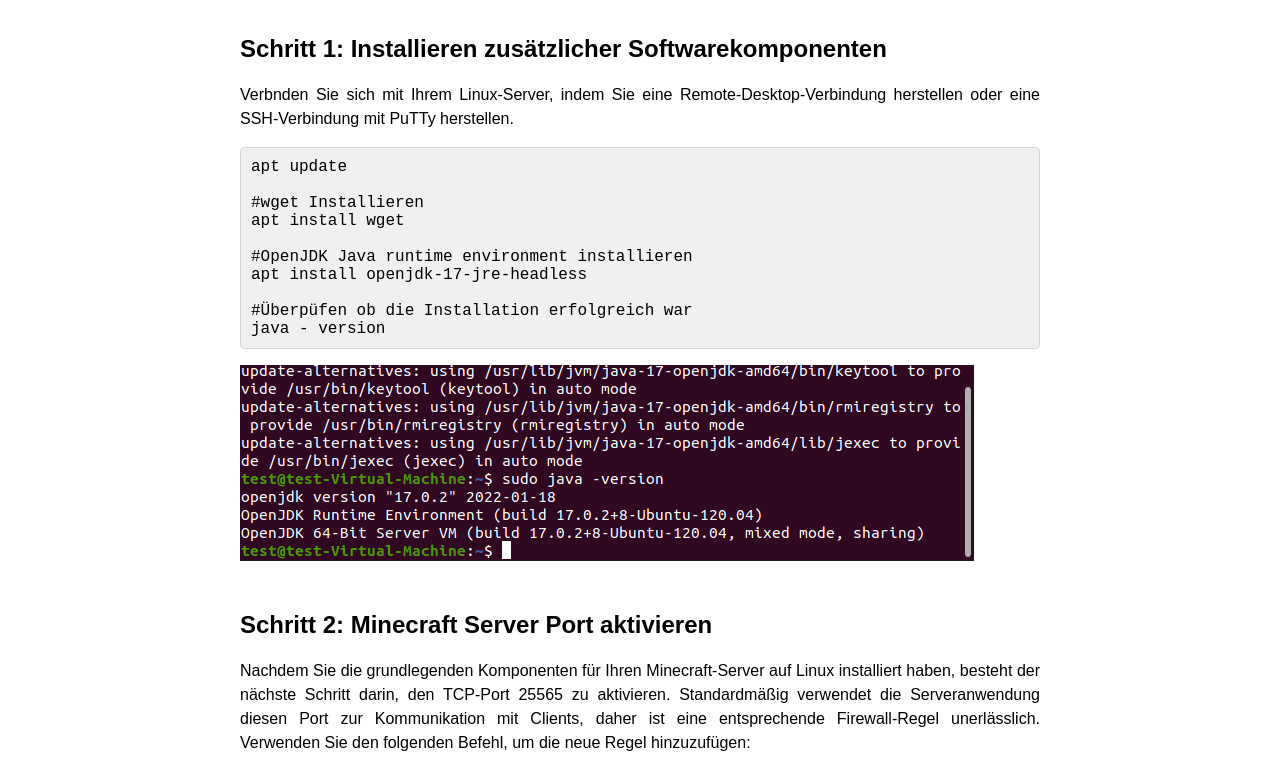
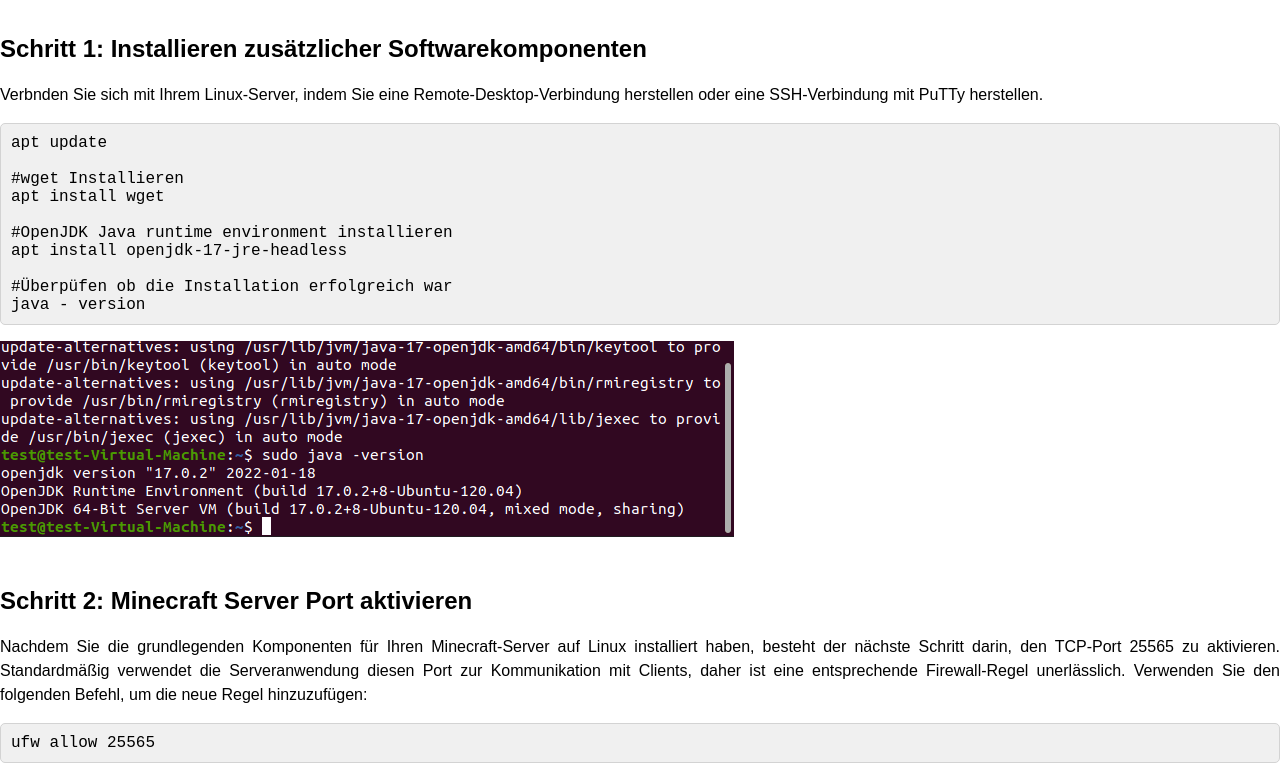
Before and after one commit to dotbot56/website-teko, an Eleventy site: page index.md in a window 1280 px wide. Shown: the part 73-841 px from the top of the page. Built offline with nearby package versions, Linux system fonts and the light colour scheme; Eleventy itself is replaced by a stand-in of ours; code samples lack their colours; files that its build step writes are made by us from their sources.

Commit message:
Update style.css

```diff
--- a/style.css
+++ b/style.css
@@ -1,6 +1,7 @@
 /* style.css */
 body {
-    margin: 10px auto;
+    margin: 0 auto;
+    padding: 5px
     max-width: 800px;
     text-align: justify;
     font-family: Arial, sans-serif;
```
